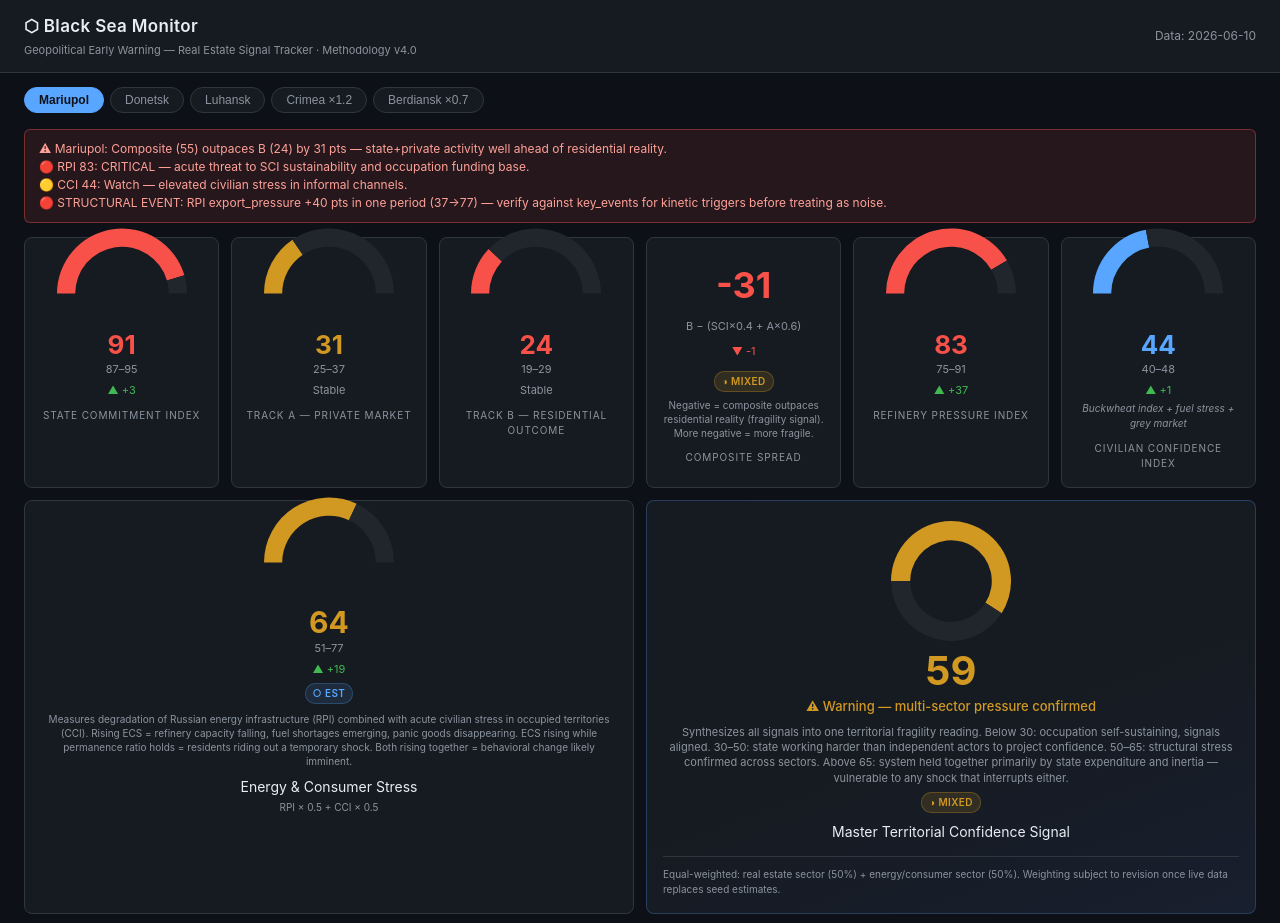
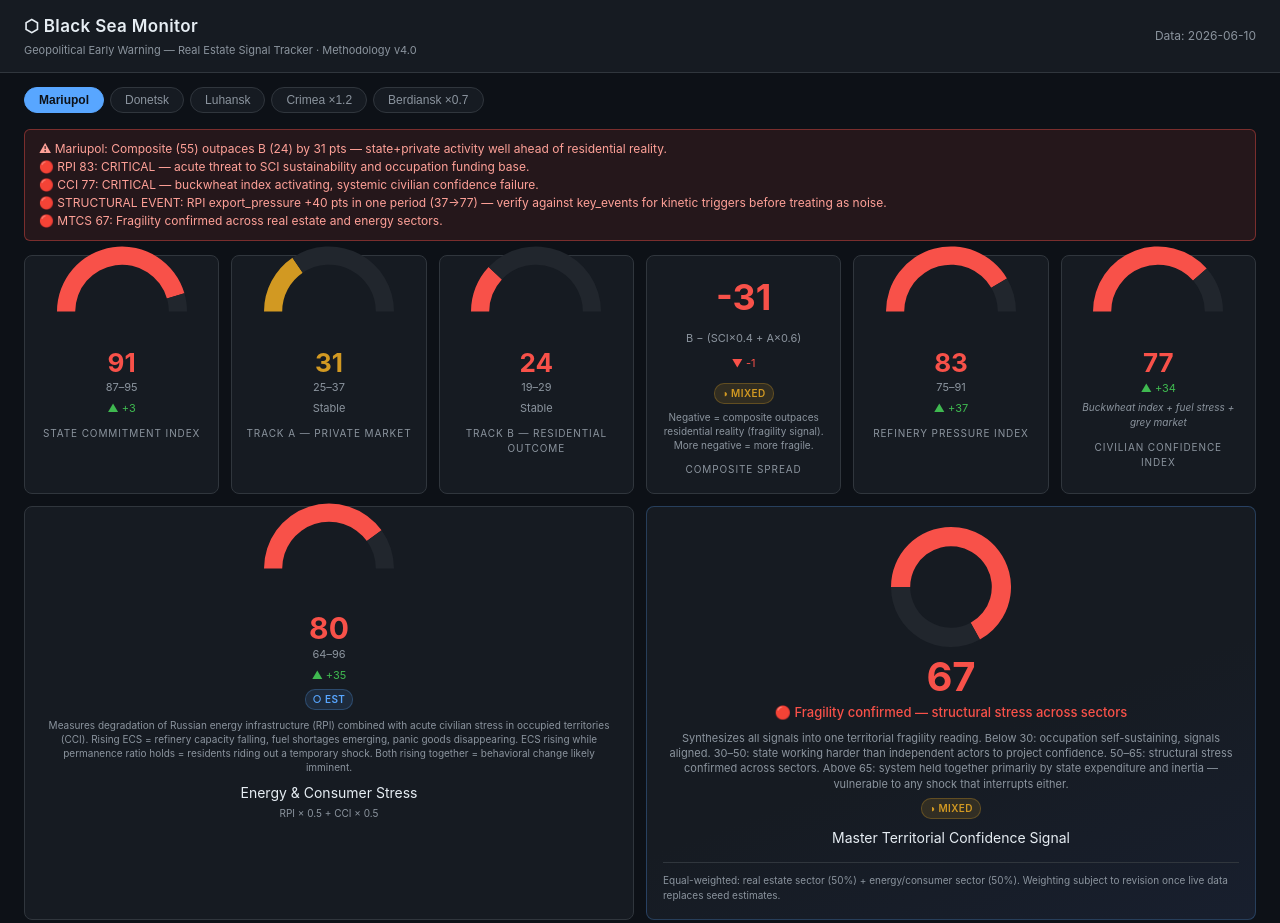
Before and after one commit to superdtf-0882/BlackSeaRealEstate, a plain HTML site: page index.html in a window 1280 px wide. Shown: the top 923 px of the page. Drawn offline with nearby package versions, Linux system fonts and the light colour scheme.

Commit message:
CCI 77 — first critical reading: Chistikov/UNN Jun 12, buckwheat index active, MTCS crosses 65

```diff
--- a/data/civilian_confidence.json
+++ b/data/civilian_confidence.json
@@ -138,21 +138,23 @@
     {
       "month": "2026-06",
       "fuel_price_premium_pct": null,
-      "fuel_score": 88,
-      "panic_keyword_score": 0,
-      "avito_premium_score": null,
-      "CCI": 44,
-      "real": false,
-      "real_components": ["fuel_score"],
-      "partial": true,
+      "fuel_score": 92,
+      "panic_keyword_score": 75,
+      "avito_premium_score": 65,
+      "CCI": 77,
+      "real": true,
       "structural_event": true,
+      "first_critical_reading": true,
       "sources": [
-        "Euronews, June 12 2026 — Sevastopol fuel rationing reduced from 20L/day to 20L/week (~7x reduction), citing occupation governor Mikhail Razvozhaev. QR-code purchase system introduced June 6 via Max messenger app.",
-        "Euronews description: 'worst fuel crisis on the Black Sea peninsula since 2014 annexation.'",
-        "Note: fuel_score is sourced from occupation-government-acknowledged rationing order — highest confidence source tier in the dataset. Panic keyword score from Telegram (0 hits pre-June 10 window) not yet reflecting post-rationing-announcement period."
+        "UNN, June 12 2026, citing Denys Chistikov (Deputy Permanent Representative of the President of Ukraine in Crimea).",
+        "Fuel: No strategic reserves on peninsula; arrives by tanker, consumed same-day. Sevastopol's two largest retail chains (TES, ATAN) ended free gasoline sales entirely — QR-coupon system via MAX messenger, capped at 20L/person. Euronews: 'worst fuel crisis since 2014 annexation.'",
+        "Panic goods: Confirmed shortages of гречка, rice, pasta, salt, sugar, cereals, flour via social media and local chat groups. Occupation administration recommended per-person purchase limits. Initially denied reports as 'Ukrainian propaganda' before confirming. Food stocks estimated at only a few weeks' supply; dairy self-sufficiency ~30%.",
+        "Grey market / barter: Hotel offered 10-20L fuel for 2-3 night stay; real estate agency offered seaside villa accommodation for 100L of fuel — official currency bypassed entirely for high-value transactions."
       ],
-      "fuel_score_methodology": "Rationing at 20L/week vs 20L/day = 86% reduction in daily allowance. Occupation government public acknowledgment = maximum confidence. Score 88: at top of scale (ceiling 100 reserved for total supply cutoff). Prior dataset maximum was 73 (Apr 2026).",
-      "note": "STRUCTURAL EVENT: Sevastopol rationing 20L/week — occupation-government sourced, highest confidence fuel reading in dataset. CCI computed from fuel_score only (partial); panic_keyword_score=0 from pre-announcement Telegram window, avito_premium_score pending. CCI will rise when panic_keyword and avito catch up to rationing shock."
+      "fuel_score_methodology": "Score 92: No reserves, tanker-only supply, two largest chains ended sales, QR-only at 20L cap. Near ceiling (100 = total cutoff). Highest-confidence fuel reading in dataset — occupation-government-acknowledged plus named Ukrainian presidential official sourcing.",
+      "panic_keyword_score_methodology": "Score 75: Confirmed shortages across 7 staple categories (гречка, rice, pasta, salt, sugar, cereals, flour). Official purchase limits recommended. Admin denial-then-confirmation pattern = maximum credibility signal. Weeks-only food stock estimate. Dairy at 30% self-sufficiency.",
+      "avito_premium_score_methodology": "Score 65: Barter economy active — villa accommodation exchanged for fuel canisters (qualitative, not scraped price premium). Represents clearest possible grey-market bypass signal; scored conservatively below scraped Avito premium because quantity/frequency unknown.",
+      "note": "FIRST CRITICAL CCI READING IN DATASET. CCI=77 crosses critical_above=65 threshold. All three sub-indicators sourced from named Ukrainian government official (Chistikov). Buckwheat index active: гречка confirmed unavailable in occupied Crimea retail."
     }
   ],
   "alert_thresholds": {
--- a/data/scores.json
+++ b/data/scores.json
@@ -603,6 +603,12 @@
       "label": "R-280 Crimea corridor traffic down 71% in two weeks per Ukrainian drone command — primary GLOC to Crimea via Mariupol/Berdiansk",
       "category": "infrastructure",
       "significance": "high"
+    },
+    {
+      "date": "2026-06-12",
+      "label": "Crimea food/fuel crisis confirmed by Ukrainian govt official: гречка/rice/salt/sugar shortages, ~30% dairy self-sufficiency, few weeks of food stock remaining, real estate agency offering villa stays for fuel canisters",
+      "category": "civilian",
+      "significance": "high"
     }
   ]
 }
--- a/index.html
+++ b/index.html
@@ -393,7 +393,14 @@
   <!-- Chart: Civilian Confidence Index -->
   <div class="chart-panel" id="tab-cci">
     <h2>Civilian Confidence Index — 12 Months</h2>
-    <div class="chart-desc">Fuel price premium (Rosstat) · Panic keyword score (Telegram) · Avito grey market premium · CCI composite · All readings estimated pending live fetch</div>
+    <div class="chart-desc">Fuel price premium · Panic keyword score (Telegram) · Avito/barter grey market premium · CCI composite · June 2026: all three sub-indicators sourced (Chistikov/UNN)</div>
+    <div id="cci-critical-callout" style="display:none;background:rgba(248,81,73,0.12);border:1.5px solid #f85149;border-radius:6px;padding:14px 18px;margin-bottom:14px;line-height:1.6">
+      🌾🔴 <strong>BUCKWHEAT INDEX ACTIVE</strong> — first critical CCI reading in dataset.<br>
+      Panic purchasing of staple goods (гречка, rice, salt, sugar, flour, pasta, cereals) confirmed by named Ukrainian government source, June 12 2026.<br>
+      Fuel rationing at 20L/week (from 20L/day). Barter economy active: real estate agency offering villa stays for fuel canisters.<br>
+      <em>This is the signal the model was built to detect.</em><br>
+      <span style="font-size:0.82em;color:#8b949e">Source: UNN, June 12 2026 — Denys Chistikov, Deputy Permanent Representative of the President of Ukraine in Crimea</span>
+    </div>
     <div class="buckwheat-note">
       🌾 <strong>Buckwheat signal:</strong> гречка (buckwheat) disappears from occupied-city retail within hours of genuine population fear — documented in 2014 Crimea annexation and Sep 2022 mobilization.
       Grey market Avito activation (2–5× retail price) = official supply chain failure. Monitor alongside sugar, тушёнка, diesel.
@@ -651,7 +658,8 @@ const SEED_SCORES = {"cities":{
   {"date":"2026-06-02","label":"Crimea current: 221,332 ₽/m²","category":"price","significance":"low"},
   {"date":"2026-06-10","label":"Mariupol port disabled — substations, radar, fuel storage, control tower hit (Azov Corps)","category":"infrastructure","significance":"high"},
   {"date":"2026-06-10","label":"Sevastopol fuel rationing cut to 20L/week (from 20L/day) — worst fuel crisis since 2014","category":"civilian","significance":"high"},
-  {"date":"2026-06-11","label":"R-280 corridor traffic down 71% in two weeks — primary GLOC to Crimea via Mariupol/Berdiansk","category":"infrastructure","significance":"high"}
+  {"date":"2026-06-11","label":"R-280 corridor traffic down 71% in two weeks — primary GLOC to Crimea via Mariupol/Berdiansk","category":"infrastructure","significance":"high"},
+  {"date":"2026-06-12","label":"Crimea food/fuel crisis confirmed by Ukrainian govt official: гречка/rice/salt/sugar shortages, ~30% dairy self-sufficiency, few weeks of food stock, villa stays for fuel canisters","category":"civilian","significance":"high"}
 ]};
 
 const SEED_PERM = {"alert_thresholds":{"critical_below":50,"warning_below":65,"stable_above":75},"cities":{
@@ -759,7 +767,7 @@ const SEED_CCI = {"monthly_readings":[
   {"month":"2026-03","fuel_price_premium_pct":12,"fuel_score":62,"panic_keyword_score":27,"avito_premium_score":20,"CCI":36,"real":false},
   {"month":"2026-04","fuel_price_premium_pct":15,"fuel_score":73,"panic_keyword_score":34,"avito_premium_score":27,"CCI":45,"real":false},
   {"month":"2026-05","fuel_price_premium_pct":14,"fuel_score":72,"panic_keyword_score":32,"avito_premium_score":25,"CCI":43,"real":false},
-  {"month":"2026-06","fuel_price_premium_pct":null,"fuel_score":88,"panic_keyword_score":0,"avito_premium_score":null,"CCI":44,"real":false,"real_components":["fuel_score"],"partial":true,"structural_event":true,"note":"STRUCTURAL EVENT: Sevastopol rationing 20L/week from 20L/day. Source: Euronews Jun 12, Razvozhaev."}
+  {"month":"2026-06","fuel_price_premium_pct":null,"fuel_score":92,"panic_keyword_score":75,"avito_premium_score":65,"CCI":77,"real":true,"structural_event":true,"first_critical_reading":true,"note":"FIRST CRITICAL CCI. All 3 sub-indicators sourced: Chistikov/UNN Jun 12. Buckwheat index active."}
 ],"alert_thresholds":{"critical_above":65,"warning_above":45,"watch_above":25}};
 
 // ── State ─────────────────────────────────────────────────────────────────
@@ -1300,6 +1308,13 @@ function buildCciChart() {
   const labels = readings.map(r => r.month);
   const thr    = CCI_DATA?.alert_thresholds || {};
 
+  // Show critical callout if this is the first reading to cross critical_above
+  const critical = thr.critical_above ?? 65;
+  const latest   = readings[readings.length - 1];
+  const prevMax  = readings.slice(0, -1).reduce((m, r) => Math.max(m, r.CCI ?? 0), 0);
+  const callout  = document.getElementById("cci-critical-callout");
+  if (callout) callout.style.display = (latest?.CCI >= critical && prevMax < critical) ? "" : "none";
+
   const opts = baseOpts(labels, []);
   opts.scales.y.min   = 0;
   opts.scales.y.max   = 100;
```
